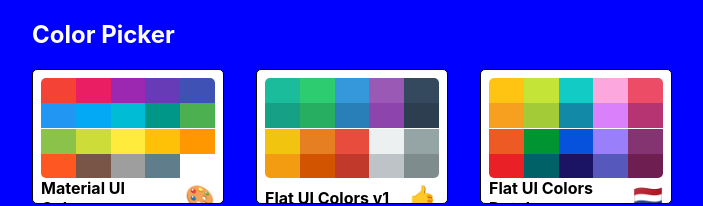
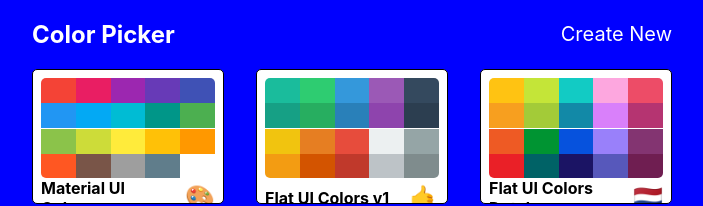
Before and after one commit to vikashchander/Color-App, a React (Create React App) app: page / in a window 1280 px wide. Shown: the top 206 px of the page, without its empty margins (288-991 px from the left). Built offline with nearby package versions, Linux system fonts and the light colour scheme.

Commit message:
add paletteForm and their Link

```diff
--- a/src/App.js
+++ b/src/App.js
@@ -1,6 +1,7 @@
 import React,{Component} from 'react';
 import Palette from './palette';
 import PaletteList from './paletteList';
+import  PaletteForm from './newPaletteForm';
 import SingleColorPalette from './SingleColorPalette';
 import SeedColor from './seedColor';
 import {generatePalette}  from './colorsHelpers';
@@ -20,6 +21,11 @@
       render={(routerProps)=><PaletteList  palettes = {seedColor}
          {...routerProps}
       />}
+      />
+      <Route
+        exact
+        path ="/palette/new"
+        render ={()=><PaletteForm />}
       />
       <Route exact path='/palette/:id'
        render={routerProps=>(
--- a/src/Styles/paletteListStyles.js
+++ b/src/Styles/paletteListStyles.js
@@ -18,7 +18,14 @@
 display:'flex',
 width:'100%',
 justifyContent:"space-between",
-color:'white'
+color:'white',
+alignItems: 'center',
+'& a':{
+textDecoration: 'none',
+color:"white",
+fontSize: '20px',
+fontWeight:"200px"
+}
     },
     palettes:{
         boxSizing:'border-box',
--- /dev/null
+++ b/src/newPaletteForm.js
@@ -0,0 +1,11 @@
+import React, {Component} from 'react';
+
+export default class newPaletteForm extends Component{
+ render() {
+     return (
+         <div>
+             <h2>this is newPaletteForm</h2>
+         </div>
+     )
+ }
+}
--- a/src/paletteList.js
+++ b/src/paletteList.js
@@ -1,6 +1,7 @@
 import React, {Component}  from 'react';
 import MiniPalette from './MiniPalette';
 import {withStyles} from '@material-ui/styles';
+import {Link} from 'react-router-dom';
 import styles from './Styles/paletteListStyles';
 
 class paletteList extends Component{
@@ -17,6 +18,7 @@
           <div className={classes.container}>
           <nav className={classes.nav}>
           <h2>Color Picker</h2>
+           <Link to="/palette/new">Create New</Link>
           </nav>
           <div className={classes.palettes}>
           {paletteList}
```
